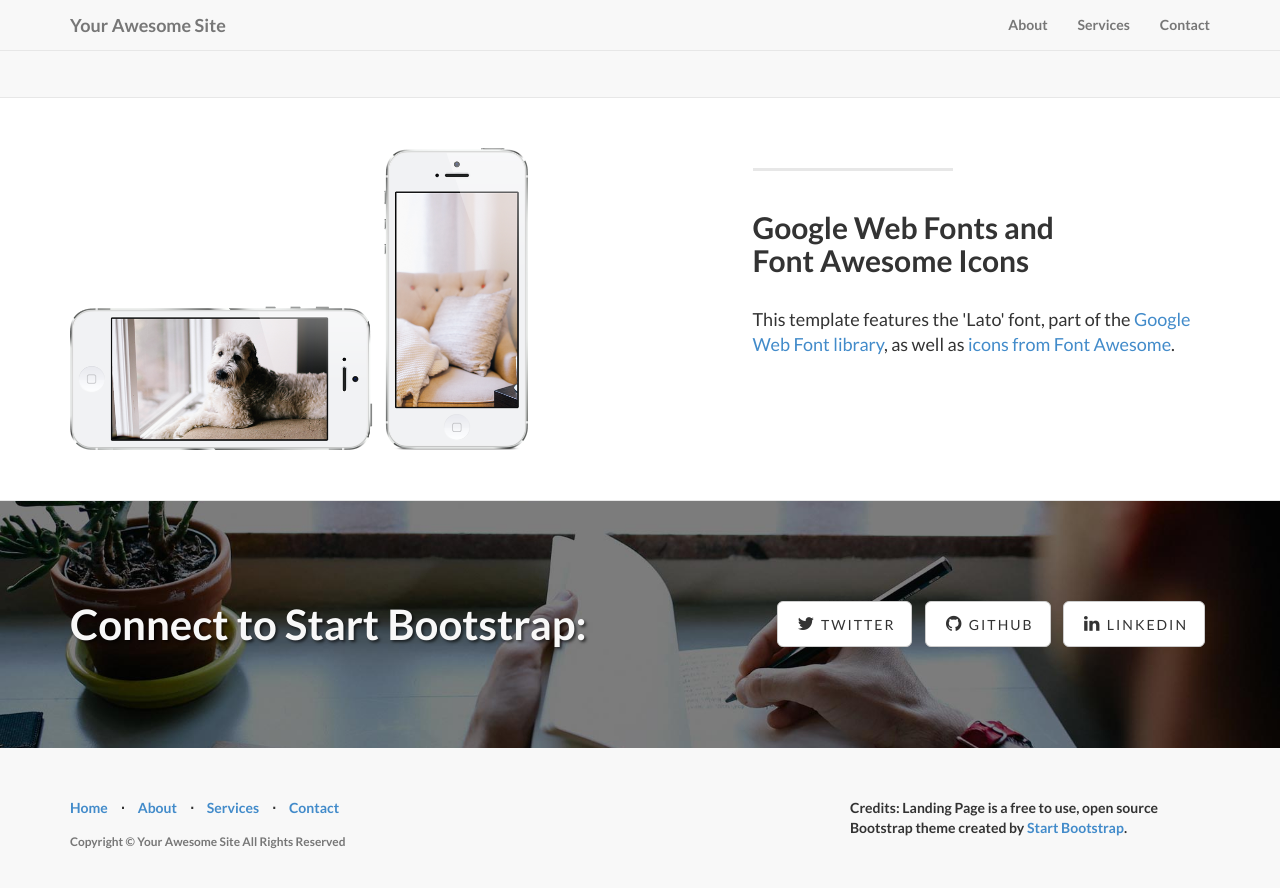
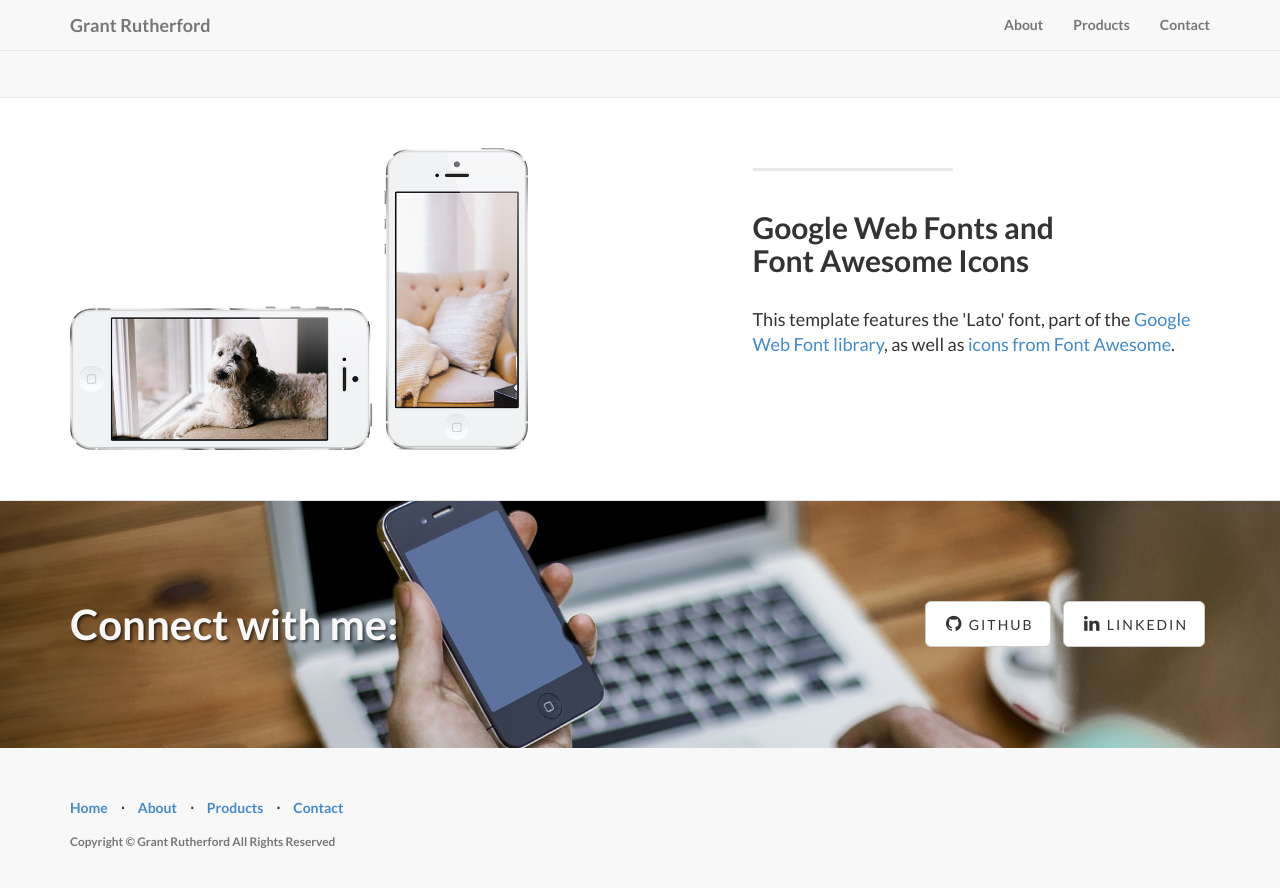
Before and after one commit to grantrutherford/grantrutherford.github-io, a Jekyll site: the page built from index.html, in a window 1280 px wide and 900 px high, scrolled down 1619 px. Shown: the top 888 px of the window. Built offline with Jekyll 4.4.1, drawn with Linux system fonts in a browser that asks for light colours; some of the changed text lies outside the part shown.

Commit message:
Customise theme

```diff
--- a/_config.yml
+++ b/_config.yml
@@ -2,13 +2,10 @@
 #      Main Configs       #
 # ----------------------- #
 
-url: http://yoursite.com
-title: Your Awesome Site
-email: your-email@domain.com
-description: > # "Write an awesome description for your new site here.
-  You can edit this line in _config.yml. It will appear in your document
-  head meta (for Google search results) and in your feed.xml site
-  description."
+url: https://www.grantrutherford.com
+title: Grant Rutherford
+email: grantrutherford@gmail.com
+description: > # "Creative solutions for lifes problems and niggles"
 
 # ----------------------- #
 #    Jekyll & Plugins     #
@@ -23,9 +20,7 @@ permalink: pretty
 # ----------------------- #
 
 social:
-  - title: twitter
-    url: https://twitter.com/SBootstrap
   - title: github
-    url: https://github.com/IronSummitMedia/startbootstrap
+    url: https://github.com/grantrutherford
   - title: linkedin
-    url:
+    url: https://www.linkedin.com/profile/view?id=142303076
--- a/_includes/contact.html
+++ b/_includes/contact.html
@@ -4,7 +4,7 @@
 
         <div class="row">
             <div class="col-lg-6">
-                <h2>Connect to Start Bootstrap:</h2>
+                <h2>Connect with me:</h2>
             </div>
             <div class="col-lg-6">
                 <ul class="list-inline banner-social-buttons">
--- a/_includes/footer.html
+++ b/_includes/footer.html
@@ -13,7 +13,7 @@
                     </li>
                     <li class="footer-menu-divider">&sdot;</li>
                     <li>
-                        <a href="#services">Services</a>
+                        <a href="#services">Products</a>
                     </li>
                     <li class="footer-menu-divider">&sdot;</li>
                     <li>
@@ -23,7 +23,6 @@
                 <p class="copyright text-muted small">Copyright &copy; {{ site.title }} All Rights Reserved</p>
             </div>
             <div class="col-md-4">
-                Credits: Landing Page is a free to use, open source Bootstrap theme created by <a href="http://startbootstrap.com/">Start Bootstrap</a>.
             </div>
         </div>
     </div>
--- a/_includes/head.html
+++ b/_includes/head.html
@@ -16,7 +16,7 @@
 
     <!-- Custom Fonts -->
     <link href="font-awesome-4.1.0/css/font-awesome.min.css" rel="stylesheet" type="text/css">
-    <link href="http://fonts.googleapis.com/css?family=Lato:300,400,700,300italic,400italic,700italic" rel="stylesheet" type="text/css">
+    <link href="//fonts.googleapis.com/css?family=Lato:300,400,700,300italic,400italic,700italic" rel="stylesheet" type="text/css">
 
     <!-- HTML5 Shim and Respond.js IE8 support of HTML5 elements and media queries -->
     <!-- WARNING: Respond.js doesn't work if you view the page via file:// -->
--- a/_includes/header.html
+++ b/_includes/header.html
@@ -18,7 +18,7 @@
                     <a href="#">About</a>
                 </li>
                 <li>
-                    <a href="#">Services</a>
+                    <a href="#">Products</a>
                 </li>
                 <li>
                     <a href="#">Contact</a>
--- a/index.html
+++ b/index.html
@@ -1,5 +1,5 @@
 ---
 layout: default
-title: Landing Page
-subTitle: A Template by Start Bootstrap
+title: Creating Tweaks
+subTitle: Coding solutions for niggly problems
 ---
```
Also changed, not shown: README.md (deleted), img/banner-bg.jpg, img/intro-bg.jpg, img/screenshot.png (deleted).
